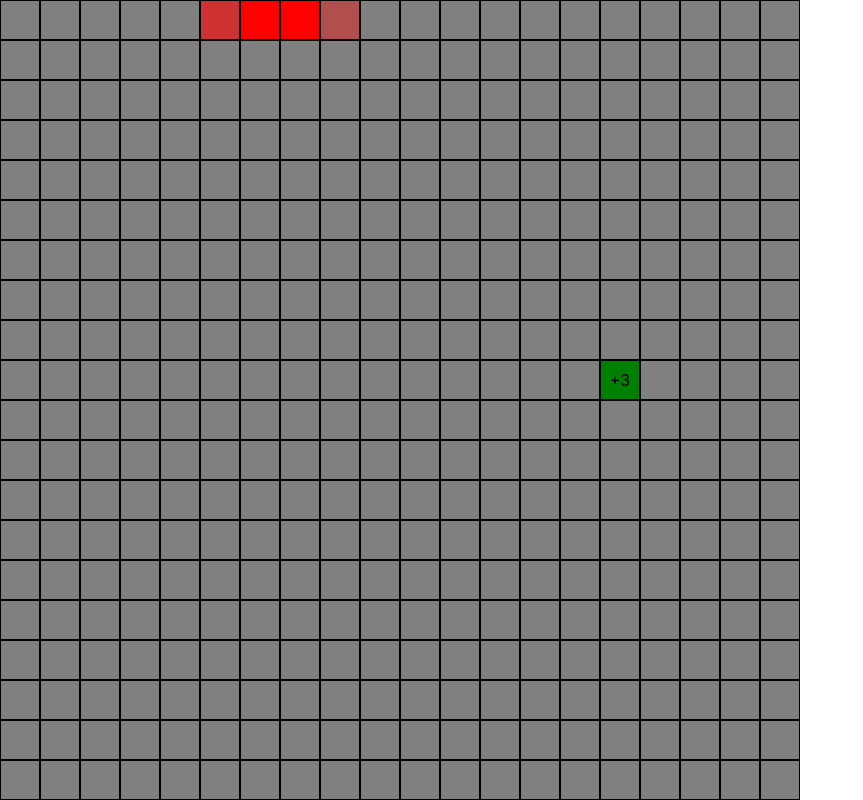
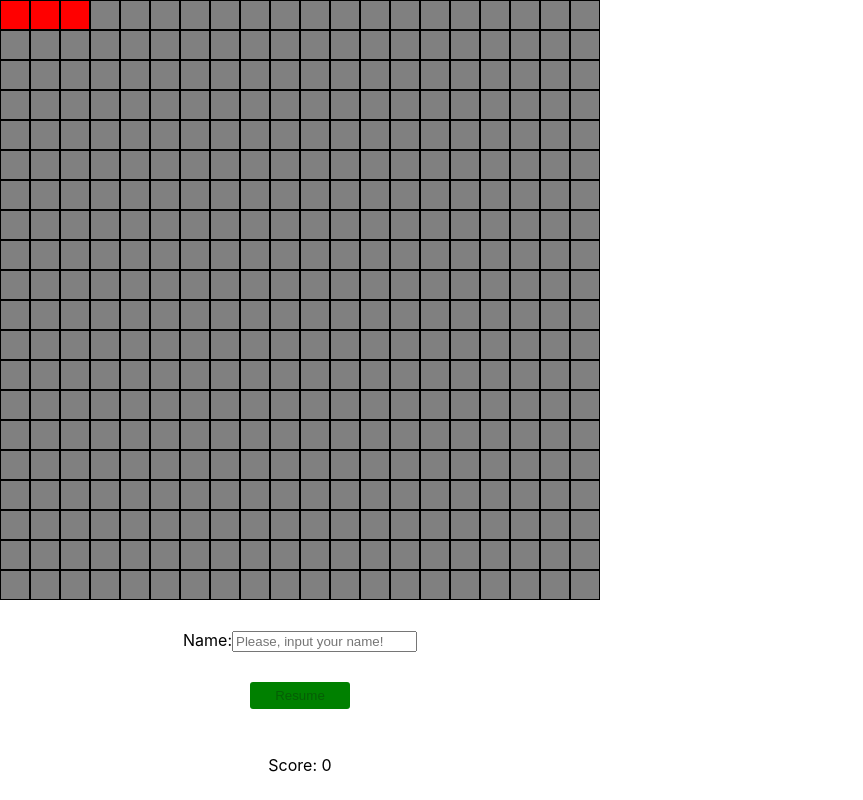
Before and after one commit to Loki99911/PET_Snake, a React (Create React App) app: page / in a window 1280 px wide. Shown: the whole page, without its empty margins (0-863 px from the left). Built offline with nearby package versions, Linux system fonts and the light colour scheme.

Commit message:
Chage alot

```diff
--- a/package.json
+++ b/package.json
@@ -7,11 +7,12 @@
     "@testing-library/jest-dom": "^5.16.3",
     "@testing-library/react": "^12.1.4",
     "@testing-library/user-event": "^13.5.0",
+    "pg": "^8.11.1",
     "react": "^18.1.0",
     "react-dom": "^18.1.0",
     "react-scripts": "5.0.1",
-    "web-vitals": "^2.1.3",
-    "styled-components": "^5.3.6"
+    "styled-components": "^5.3.6",
+    "web-vitals": "^2.1.3"
   },
   "scripts": {
     "start": "react-scripts start",
--- a/src/components/App.jsx
+++ b/src/components/App.jsx
@@ -1,14 +1,59 @@
-import { useState } from 'react';
+import { useEffect, useState } from 'react';
 import Field from './Field/Field';
-// import Snake from './Snake/Snake';
 import useControls from 'hooks/useControls';
+import Score from './Score/Score';
+import { LeftPart, PartsContainer, PauseBtn } from './App.styled';
+import RecordsList from './RecordsList/RecordsList';
 export const App = () => {
   const [snakeDirection, setSnakeDirection] = useState('Right');
+  const [counter, setCounter] = useState(0);
+  const [isPaused, setIsPaused] = useState(true);
+  const [speed, setSpeed] = useState(500);
+  const [name, setName] = useState("");
+  const [disableBtn, setDisableBtn] = useState(true);
 
   useControls(setSnakeDirection);
+
+  useEffect(() => {
+    setSpeed(500 - Math.floor(counter / 50) * 100);
+  }, [counter]);
+
+  useEffect(() => {
+    name ? setDisableBtn(false) : setDisableBtn(true);
+  }, [name]);
+
+  const handleNameChange = event => {
+    setName(event.target.value);
+  };
+  const handlePause = () => {
+    setIsPaused(!isPaused);
+  };
   return (
     <>
-      <Field snakeDirection={snakeDirection} />
+      <PartsContainer>
+        <LeftPart>
+          <Field
+            snakeDirection={snakeDirection}
+            setScore={setCounter}
+            isPaused={isPaused}
+            snakeSpeed={speed}
+          />
+          <label>
+            Name:
+            <input
+              type="text"
+              value={name}
+              onChange={handleNameChange}
+              placeholder="Please, input your name!"
+            />
+          </label>
+          <PauseBtn onClick={handlePause} disabled={disableBtn}>
+            {isPaused ? 'Resume' : 'Pause'}
+          </PauseBtn>
+          <Score counterValue={counter} />
+        </LeftPart>
+        <RecordsList />
+      </PartsContainer>
     </>
   );
 };
--- /dev/null
+++ b/src/components/App.styled.js
@@ -0,0 +1,27 @@
+import styled from 'styled-components';
+
+export const PartsContainer = styled.main`
+  display: flex;
+  flex-direction: row;
+`;
+
+export const LeftPart = styled.div`
+  display: flex;
+  flex-direction: column;
+  align-items: center;
+  gap: 30px;
+`;
+
+export const PauseBtn = styled.button`
+  width: 100px;
+  padding: 5px;
+  border: 1px solid transparent;
+  border-radius: 3px;
+  background-color: green;
+  transition: background-color 350ms linear;
+
+  :hover {
+    background-color: yellow;
+    border: 1px solid black;
+  }
+`;
--- a/src/components/Field/Field.jsx
+++ b/src/components/Field/Field.jsx
@@ -4,25 +4,20 @@ import { createField } from 'helpers/createField';
 import { createSnake } from 'helpers/createSnake';
 import { createFood } from 'helpers/createFood';
 
-const Field = ({ snakeDirection }) => {
+const Field = ({ snakeDirection, setScore, isPaused, snakeSpeed}) => {
   const fieldSize = { row: 20, col: 20 };
   const componentRefs = useRef({});
   const [snakeComponents, setSnakeComponents] = useState([1, 2, 3]);
   const [foodComponent, setFoodComponent] = useState(null);
   const [foodPoint, setFoodPoint] = useState(null);
+  const [gameInterval, setGameInterval] = useState(null);
+  // const speed = score ? 500 : 500 - Math.ceil(score / 50) * 100;
 
   useEffect(() => {
-    const targetRefs = snakeComponents.map(id => componentRefs.current[id]); // Обращаемся к компонентам с нужными ID после рендера
+    const targetRefs = snakeComponents.map(id => componentRefs.current[id]);
     targetRefs.forEach(ref => {
-      ref.style.backgroundColor = 'red'; // Здесь можно указать нужный вам цвет
+      ref.style.backgroundColor = 'red';
     });
-    // if (foodComponent) {
-    //   const foodRef = componentRefs.current[foodComponent];
-
-    //   foodRef.style.backgroundColor = 'green';
-    //   foodRef.innerText = '+' + foodPoint;
-    // }
-    // eslint-disable-next-line
   }, [snakeComponents]);
 
   useEffect(() => {
@@ -30,51 +25,52 @@ const Field = ({ snakeDirection }) => {
       const foodRef = componentRefs.current[foodComponent];
 
       foodRef.style.backgroundColor = 'green';
+      foodRef.style.borderRadius = '50%';
       foodRef.innerText = '+' + foodPoint;
     }
   }, [snakeComponents, foodComponent, foodPoint]);
 
   useEffect(() => {
-    if (foodComponent) {
-        const foodRef = componentRefs.current[foodComponent];
-        foodRef.removeAttribute('style'); // Remove inline styles for food component
-        foodRef.innerText = '';
-      }
-  }, [foodComponent]);
-
-  useEffect(() => {
+    if (!isPaused) {
       const interval = setInterval(() => {
-      const targetRefs = snakeComponents.map(id => componentRefs.current[id]); // Обращаемся к компонентам с нужными ID после рендера
+        const targetRefs = snakeComponents.map(id => componentRefs.current[id]);
         targetRefs.forEach(ref => {
           ref.removeAttribute('style');
         });
-      // if (foodComponent) {
-      //   const foodRef = componentRefs.current[foodComponent];
-      //   foodRef.removeAttribute('style'); // Remove inline styles for food component
-      //   // foodRef.innerText = '';
-      // }
         createSnake(
           snakeComponents,
           snakeDirection,
           fieldSize,
           setSnakeComponents,
           foodComponent,
+          foodPoint,
           setFoodComponent,
-        componentRefs
+          componentRefs,
+          setScore
         );
         !foodComponent &&
-        createFood(fieldSize, snakeComponents, setFoodComponent, setFoodPoint);
-    }, 300);
+          createFood(
+            fieldSize,
+            snakeComponents,
+            setFoodComponent,
+            setFoodPoint
+          );
+      }, snakeSpeed);
+      setGameInterval(interval); // Сохраняем интервал игры в состояние
+
       return () => {
         clearInterval(interval);
       };
+    } else {
+      clearInterval(gameInterval); // Очищаем интервал игры при паузе
+    }
     // eslint-disable-next-line
-  }, [snakeComponents, snakeDirection]);
+  }, [snakeComponents, snakeDirection, isPaused]);
 
   return (
     <>
       <FieldWrapper fieldSize={fieldSize}>
-        {createField(fieldSize, componentRefs)}
+        {createField(fieldSize, componentRefs, snakeSpeed)}
       </FieldWrapper>
     </>
   );
--- a/src/components/Field/Field.styled.js
+++ b/src/components/Field/Field.styled.js
@@ -2,8 +2,8 @@ import styled from 'styled-components';
 
 export const FieldWrapper = styled.div`
   display: grid;
-  grid-template-columns: ${({ fieldSize }) => `repeat(${fieldSize.col},40px)`};
-  grid-template-rows: ${({ fieldSize }) => `repeat(${fieldSize.row},40px)`};
+  grid-template-columns: ${({ fieldSize }) => `repeat(${fieldSize.col},30px)`};
+  grid-template-rows: ${({ fieldSize }) => `repeat(${fieldSize.row},30px)`};
   border-radius: 1px;
 `;
 
@@ -13,5 +13,6 @@ export const FieldSq = styled.div`
   justify-content: center;
   align-items: center;
   background-color: #808080;
-  transition: background-color 500ms ease-in;
+  transition: background-color ${({ snakeSpeed }) =>
+   `${snakeSpeed}ms`} ease-in;
 `;
--- a/src/components/Score/Score.jsx
+++ b/src/components/Score/Score.jsx
@@ -1,5 +1,5 @@
-const Score = () => {
-  return <></>;
+const Score = ({counterValue}) => {
+  return <p>Score: {counterValue}</p>;
 };
 
 export default Score;
--- a/src/helpers/createField.js
+++ b/src/helpers/createField.js
@@ -1,6 +1,6 @@
-import { FieldSq } from "components/Field/Field.styled";
+import { FieldSq } from 'components/Field/Field.styled';
 
-export const createField =( fieldSize,componentRefs) => {
+export const createField = (fieldSize, componentRefs, snakeSpeed) => {
   const { row, col } = fieldSize;
   const field = [];
   for (let i = 1; i <= row * col; i++) {
@@ -9,6 +9,7 @@ export const createField =( fieldSize,componentRefs) => {
         id={i}
         key={i}
         ref={ref => (componentRefs.current[i] = ref)}
+        snakeSpeed={snakeSpeed}
       ></FieldSq>
     );
   }
--- a/src/helpers/createFood.js
+++ b/src/helpers/createFood.js
@@ -5,10 +5,10 @@ export const createFood = (
   setFoodPoint
 ) => {
   const { row, col } = fieldSize;
-  const points = [1, 3, 5];
+  const points = [10, 20, 30];
   const foodSq = Math.round(Math.random() * row * col);
-    const randomId = Math.round(Math.random() * points.length - 1);
-    setFoodPoint(points[randomId]);
+  const randomId = Math.round(Math.random() * (points.length - 1));
+  setFoodPoint(points[randomId]);
   snakeComponents.includes(foodSq) &&
     createFood(fieldSize, snakeComponents, setFoodComponent);
   setFoodComponent(foodSq);
--- a/src/helpers/createSnake.js
+++ b/src/helpers/createSnake.js
@@ -4,8 +4,10 @@ export const createSnake = (
   fieldSize,
   setSnakeComponents,
   foodComponent,
+  foodPoint,
   setFoodComponent,
-  componentRefs
+  componentRefs,
+  setScore
 ) => {
   const { row, col } = fieldSize;
   const newSnake = [...snake];
@@ -38,10 +40,12 @@ export const createSnake = (
       break;
   }
 
-  if (nextSq===foodComponent) {
+  if (nextSq === foodComponent) {
     const foodRef = componentRefs.current[foodComponent];
+    setScore(prev => prev + foodPoint);
     setFoodComponent(null);
     foodRef.removeAttribute('style');
+    foodRef.innerText = '';
   } else if (snake.includes(nextSq)) {
     alert('GAME OVER');
   } else {
--- a/src/hooks/useControls.jsx
+++ b/src/hooks/useControls.jsx
@@ -1,7 +1,6 @@
 const { useEffect } = require("react");
 
 const useControls = setSnakeDirection => {
-    console.log(setSnakeDirection);
   useEffect(() => {
     const onKeyDown = e => {
       switch (e.key) {
```
Also changed, not shown: src/components/RecordsList/RecordsList.jsx (+63 -1 lines), 1 other file (tests, documents, lock files or other folders). Lines whose indentation alone changed are shown as unchanged.
